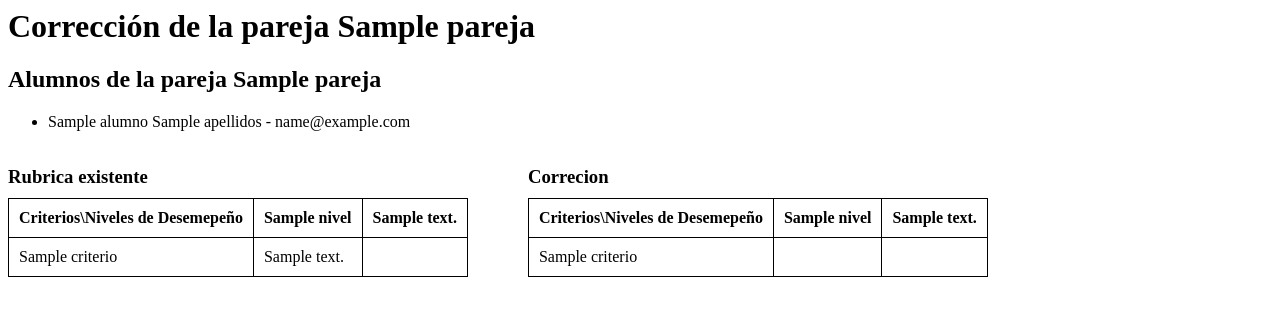
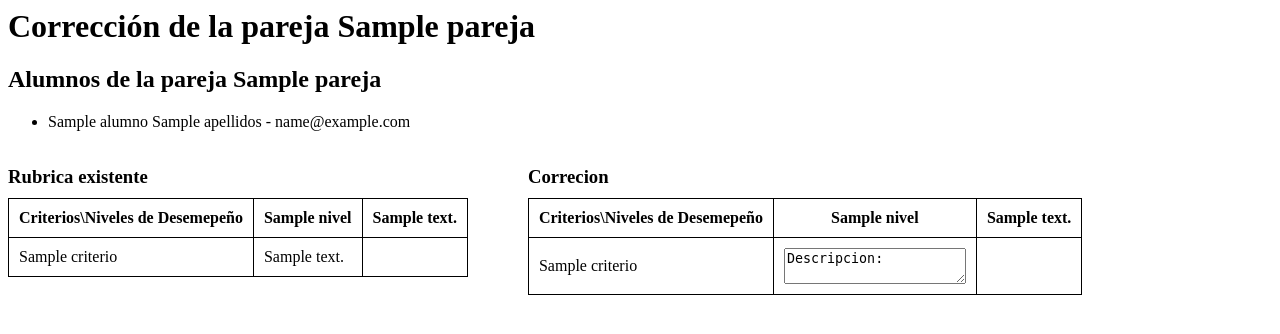
Before and after one commit to Miguelisius/FeedCycle, a Django app: template myapp/templates/registration/correccion_personal.html in a window 1280 px wide. Shown: the top 334 px of the page. Run offline with Django 3.2, Linux system fonts and the light colour scheme; the template is opened without the code that fills it: most values are stand-ins (such as "Sample title", 1, 10 or a date in 2020).

Commit message:
Añadido textarea para establecer la calificacion

```diff
--- a/myapp/templates/registration/correccion_personal.html
+++ b/myapp/templates/registration/correccion_personal.html
@@ -107,7 +107,7 @@
                         <td>{{ c.criterio }}</td>
                         {% for d in c.descriptores %}
                         <td>
-
+                            <textarea>Descripcion: </textarea>
                         </td>
                         {% endfor %}
                     </tr>
```
